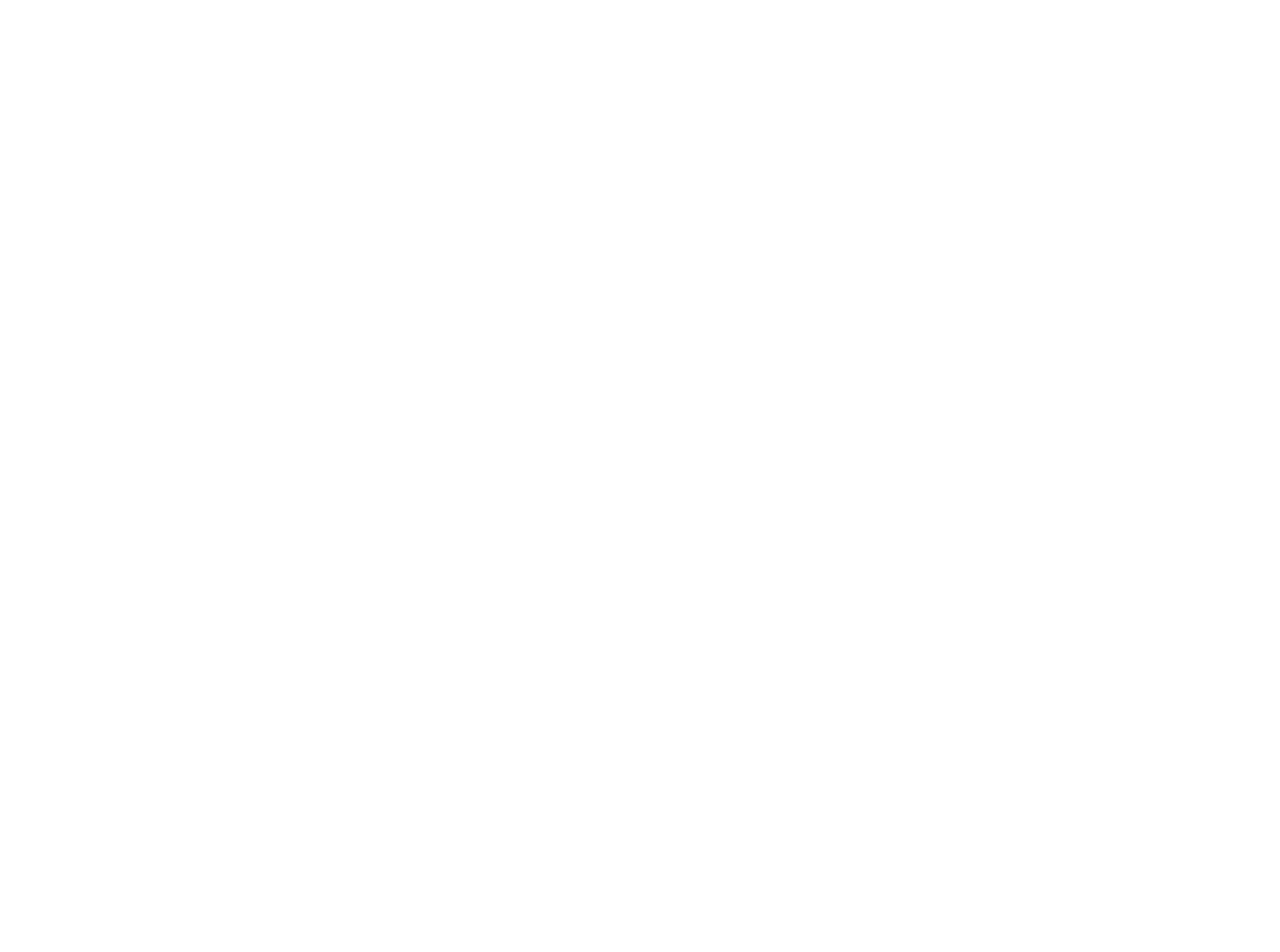
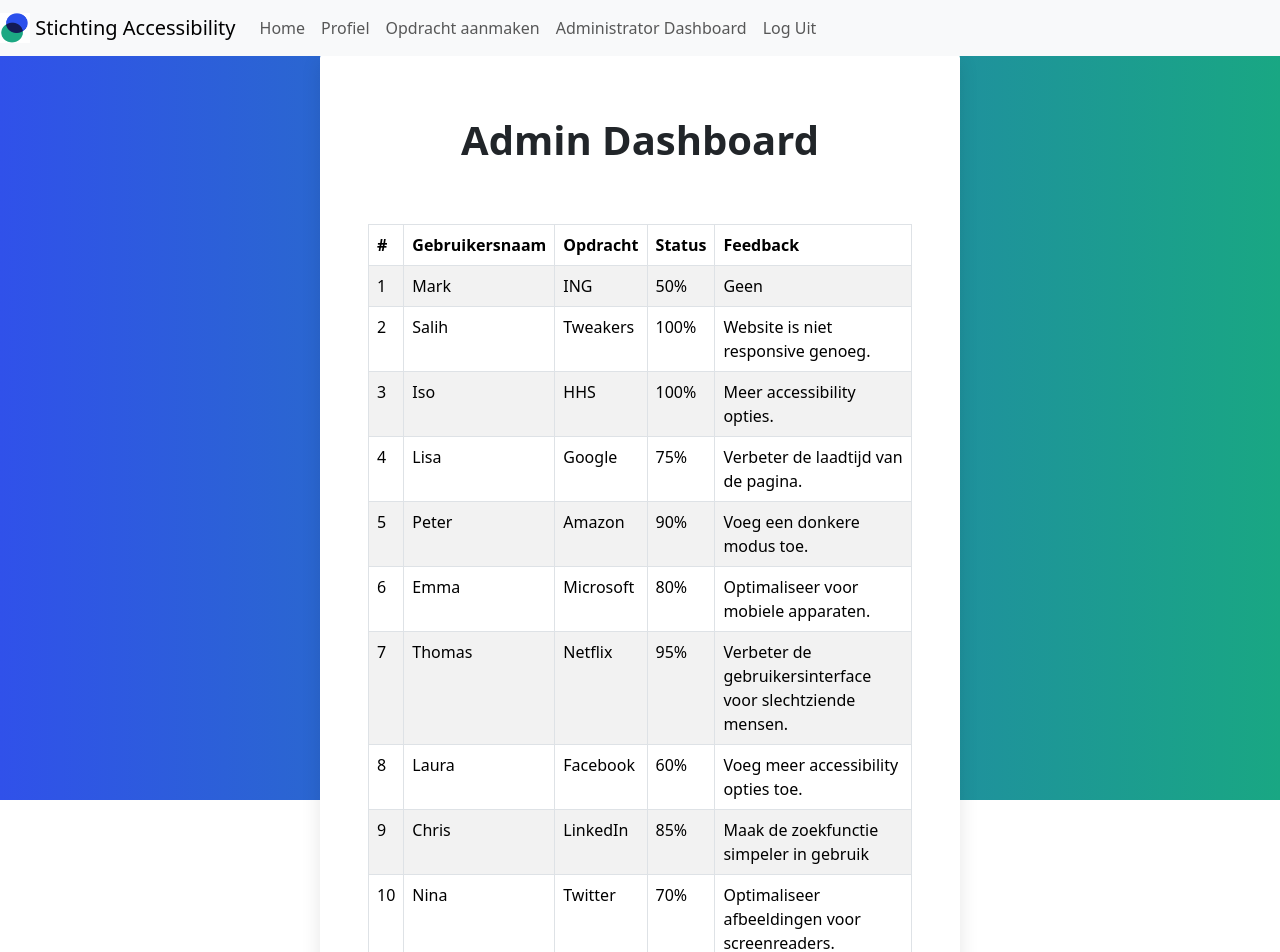
Before and after one commit to advanced03/accessibility-project, a React (Vite) app: page /admin_dashboard in a window 1280 px wide. Before the commit this address had no page. Shown: the top 952 px of the page. Before the commit the page ends 800 px from the top, so only its background shows below. Built offline with nearby package versions, Linux system fonts and the light colour scheme.

Commit message:
admin dashboard aangemaakt en kleine verbeteringen

```diff
--- a/src/pages/pages_controllers/Page_Navigator.jsx
+++ b/src/pages/pages_controllers/Page_Navigator.jsx
@@ -11,6 +11,7 @@ import CompanyPortal from '@/pages/screens/CompanyPortal.jsx'
 import ExpertProfiel from '@/pages/screens/ExpertProfiel.jsx'
 import CompanyProfiel from '@/pages/screens/CompanyProfiel.jsx'
 import Password from '@/pages/screens/Password.jsx'
+import AdminDashboard from '@/pages/screens/AdminDashboard.jsx'
 
 const PageNavigator = () => {
     const [userType, setUserType] = useState(null);
@@ -64,6 +65,7 @@ const PageNavigator = () => {
                 <Route path="/expertProfiel" element={<ExpertProfiel />} />
                 <Route path="/companyProfiel" element={<CompanyProfiel />} />
                 <Route path="/password" element={<Password />} />
+                <Route path="/admin_dashboard" element={<AdminDashboard />} />
                 <Route index element={<Navigate to="/portal" />} />
             </Routes>
         </div>
--- /dev/null
+++ b/src/pages/screens/AdminDashboard.jsx
@@ -0,0 +1,101 @@
+import React from 'react';
+import "@/pages/pages_css/CompanyPortal.css";
+import { Container, Table } from 'react-bootstrap';
+import NavbarComponent from "./components/NavbarComponent";
+
+export const AdminDashboard = () => {
+    return (
+        <body className="achtergrond" style={{ display: 'grid', placeItems: 'center' }}>
+            <Container fluid id="company-portal" className="w-50 p-5 mt-5">
+                <h1>Admin Dashboard</h1>
+                <NavbarComponent portalType="company" />
+                <Table striped bordered hover responsive>
+  <thead>
+    <tr>
+      <th>#</th>
+      <th>Gebruikersnaam</th>
+      <th>Opdracht</th>
+      <th>Status</th>
+      <th>Feedback</th>
+    </tr>
+  </thead>
+  <tbody>
+    <tr>
+      <td>1</td>
+      <td>Mark</td>
+      <td>ING</td>
+      <td>50%</td>
+      <td>Geen</td>
+    </tr>
+    <tr>
+      <td>2</td>
+      <td>Salih</td>
+      <td>Tweakers</td>
+      <td>100%</td>
+      <td>Website is niet responsive genoeg.</td>
+    </tr>
+    <tr>
+      <td>3</td>
+      <td>Iso</td>
+      <td>HHS</td>
+      <td>100%</td>
+      <td>Meer accessibility opties.</td>
+    </tr>
+    <tr>
+      <td>4</td>
+      <td>Lisa</td>
+      <td>Google</td>
+      <td>75%</td>
+      <td>Verbeter de laadtijd van de pagina.</td>
+    </tr>
+    <tr>
+      <td>5</td>
+      <td>Peter</td>
+      <td>Amazon</td>
+      <td>90%</td>
+      <td>Voeg een donkere modus toe.</td>
+    </tr>
+    <tr>
+      <td>6</td>
+      <td>Emma</td>
+      <td>Microsoft</td>
+      <td>80%</td>
+      <td>Optimaliseer voor mobiele apparaten.</td>
+    </tr>
+    <tr>
+      <td>7</td>
+      <td>Thomas</td>
+      <td>Netflix</td>
+      <td>95%</td>
+      <td>Verbeter de gebruikersinterface voor slechtziende mensen.</td>
+    </tr>
+    <tr>
+      <td>8</td>
+      <td>Laura</td>
+      <td>Facebook</td>
+      <td>60%</td>
+      <td>Voeg meer accessibility opties toe.</td>
+    </tr>
+    <tr>
+      <td>9</td>
+      <td>Chris</td>
+      <td>LinkedIn</td>
+      <td>85%</td>
+      <td>Maak de zoekfunctie simpeler in gebruik</td>
+    </tr>
+    <tr>
+      <td>10</td>
+      <td>Nina</td>
+      <td>Twitter</td>
+      <td>70%</td>
+      <td>Optimaliseer afbeeldingen voor screenreaders.</td>
+    </tr>
+  </tbody>
+</Table>
+
+            </Container>
+        </body>
+    );
+};
+
+export default AdminDashboard;
--- a/src/pages/screens/CompanySignUp.jsx
+++ b/src/pages/screens/CompanySignUp.jsx
@@ -69,7 +69,7 @@ export const CompanySignUp = ({ handleToLogin, handleToExpertPortal }) => {
                         </Form.Group>
                     </Row>
 
-                    <Form.Group as={Col} controlId="voorletter" className="mt-3">
+                    <Form.Group as={Col} controlId="bedrijfnaam" className="mt-3">
                         <Form.Label>Bedrijfsnaam:</Form.Label>
                         <Form.Control type="text" required />
                         <Form.Control.Feedback type="invalid">
@@ -149,7 +149,11 @@ export const CompanySignUp = ({ handleToLogin, handleToExpertPortal }) => {
 
                         <Form.Group as={Col} controlId="nummer" className="mt-3">
                             <Form.Label>Telefoonnummer:</Form.Label>
-                            <Form.Control type="text" required />
+                            <Form.Control type="text"
+                            required
+                            pattern="[0-9]{10}"
+                            maxLength={10}
+                            />
                             <Form.Control.Feedback type="invalid">
                                 Vul uw telefoonnummer in.
                             </Form.Control.Feedback>
--- a/src/pages/screens/ExpertLogin.jsx
+++ b/src/pages/screens/ExpertLogin.jsx
@@ -47,7 +47,7 @@ const ExpertLogin = ({
                         Aanmelden
                     </Button>
                     <Button
-                        href="expert_login"
+                        href="expert"
                         variant="success"
                         type="submit"
                         className="m-3">
--- a/src/pages/screens/ExpertProfiel.jsx
+++ b/src/pages/screens/ExpertProfiel.jsx
@@ -49,7 +49,7 @@ const ExpertProfiel = ({ handleToExpertPortal }) => {
                 <Form.Group className="mb-3" controlId="formProfileAge">
                     <Form.Label>Leeftijdscategorie</Form.Label>
                     <FormControl as="select" required>
-                        <option value=""></option>
+                    <option value="">Kies een leeftijdscategorie</option>
                         <option value="option1">Onder de 18</option>
                         <option value="option2">18-30</option>
                         <option value="option3">31-45</option>
@@ -68,16 +68,17 @@ const ExpertProfiel = ({ handleToExpertPortal }) => {
                 <Form.Group className="mb-3" controlId="formProfilePhoneNumber">
                     <Form.Label>Telefoonnummer</Form.Label>
                     <FormControl
-                        type="number"
+                        type="text"
                         placeholder="06 12345678"
                         pattern="[0-9]{10}"
+                        maxLength={10}
                     />
                 </Form.Group>
 
                 <Form.Group className="mb-3" controlId="formProfileContactMethod">
                     <Form.Label>Contactmethode</Form.Label>
                     <FormControl as="select" required>
-                        <option value=""></option>
+                    <option value="">Kies een contactmethode</option>
                         <option value="option1">Telefonisch</option>
                         <option value="option2">E-Mail</option>
                     </FormControl>
--- a/src/pages/screens/ExpertSignUp.jsx
+++ b/src/pages/screens/ExpertSignUp.jsx
@@ -133,7 +133,7 @@ export const ExpertSignUp = ({ handleToLogin, handleToExpertPortal }) => {
 
                     <Form.Group controlId="nummer" className="mt-3">
           <Form.Label>Telefoonnummer:</Form.Label>
-          <Form.Control type="text" name="telnumber" required />
+          <Form.Control type="text" name="telnumber" pattern="[0-9]{10}" required maxLength={10} />
           <Form.Control.Feedback type="invalid">
             Vul een geldig telefoonnummer in.
           </Form.Control.Feedback>
--- a/src/pages/screens/components/NavbarComponent.jsx
+++ b/src/pages/screens/components/NavbarComponent.jsx
@@ -40,7 +40,10 @@ function NavbarComponent({ portalType }) {
                         <Nav.Link href={homeLink}>Home</Nav.Link>
                         <Nav.Link href={`${portalType}Profiel`}>Profiel</Nav.Link>
                         {portalType === 'company' && (
-                            <Nav.Link href="/assignment_creator">Opdracht aanmaken</Nav.Link>
+                            <>
+                                <Nav.Link href="/assignment_creator">Opdracht aanmaken</Nav.Link>
+                                <Nav.Link href="/admin_dashboard">Administrator Dashboard</Nav.Link>
+                            </>
                         )}
                         <Nav.Link onClick={handleShowLogoutModal}>Log Uit</Nav.Link>
                     </Nav>
@@ -56,7 +59,7 @@ function NavbarComponent({ portalType }) {
                     <Button variant="primary" onClick={handleCloseLogoutModal}>
                         Annuleer
                     </Button>
-                    <Button variant="danger" href="portal">
+                    <Button variant="danger" href="portal" onClick={handleLogout}>
                         Log uit
                     </Button>
                 </Modal.Footer>
```
